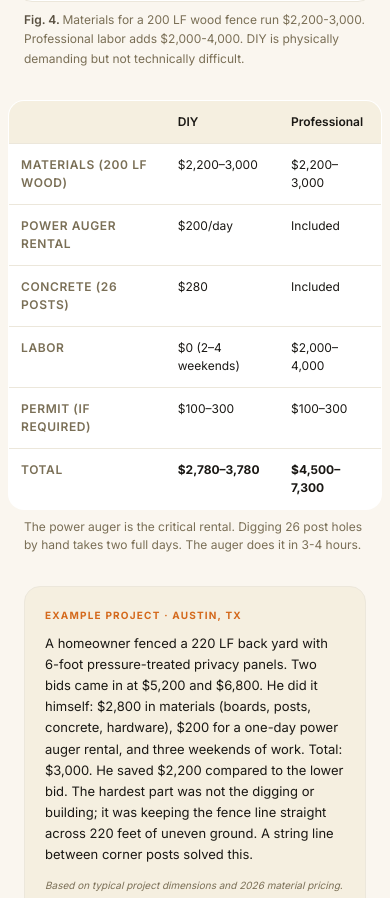
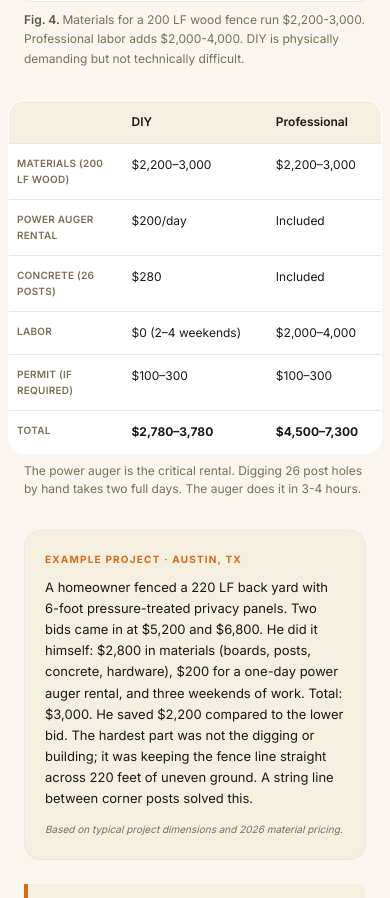
Before and after one commit to ashutoshkhulbe15-hash/tallyard, a Next.js app: page /cost-to-build-a-fence in a window 390 px wide. Shown: the part 2845-3743 px from the top of the page. Built offline with nearby package versions, Linux system fonts and the light colour scheme.

Commit message:
Fix mobile table: remove min-width, constrain label column, tighter padding

```diff
--- a/src/components/GuideComponents.tsx
+++ b/src/components/GuideComponents.tsx
@@ -61,27 +61,18 @@ export function ComparisonTable({
   rows: ComparisonRow[];
   caption?: string;
 }) {
-  const colCount = columns.length;
-  // On mobile, tables with 3+ data columns get horizontal scroll.
-  // Tables with 1-2 data columns fit without scrolling.
-  const needsScroll = colCount > 2;
-
   return (
     <div className="my-8 -mx-4 md:mx-0 overflow-x-auto">
-      <table
-        className={`w-full bg-surface border border-line rounded-lg overflow-hidden text-sm ${
-          needsScroll ? "min-w-[480px]" : ""
-        }`}
-      >
+      <table className="w-full bg-surface border border-line rounded-lg overflow-hidden text-sm">
         <thead>
           <tr className="bg-bg-warm border-b border-line">
-            <th className="text-left font-semibold text-ink-faint uppercase tracking-wider text-[11px] px-3 md:px-4 py-3">
+            <th className="text-left font-semibold text-ink-faint uppercase tracking-wider text-[10px] md:text-[11px] px-2 md:px-4 py-3 max-w-[100px] md:max-w-none">
               &nbsp;
             </th>
             {columns.map((col, i) => (
               <th
                 key={i}
-                className={`text-left font-semibold px-3 md:px-4 py-3 ${
+                className={`text-left font-semibold px-2 md:px-4 py-3 ${
                   col.highlight
                     ? "bg-accent-soft border-b-2 border-accent"
                     : ""
@@ -105,13 +96,13 @@ export function ComparisonTable({
               key={i}
               className={i < rows.length - 1 ? "border-b border-line" : ""}
             >
-              <td className="text-xs font-semibold text-ink-faint uppercase tracking-wider px-3 md:px-4 py-3 align-top">
+              <td className="text-[10px] md:text-xs font-semibold text-ink-faint uppercase tracking-wide md:tracking-wider px-2 md:px-4 py-3 align-top max-w-[100px] md:max-w-none break-words">
                 {row.label}
               </td>
               {row.values.map((val, j) => (
                 <td
                   key={j}
-                  className={`text-xs md:text-sm text-ink px-3 md:px-4 py-3 align-top ${
+                  className={`text-xs md:text-sm text-ink px-2 md:px-4 py-3 align-top ${
                     columns[j]?.highlight ? "bg-accent-soft/40" : ""
                   }`}
                 >
```
